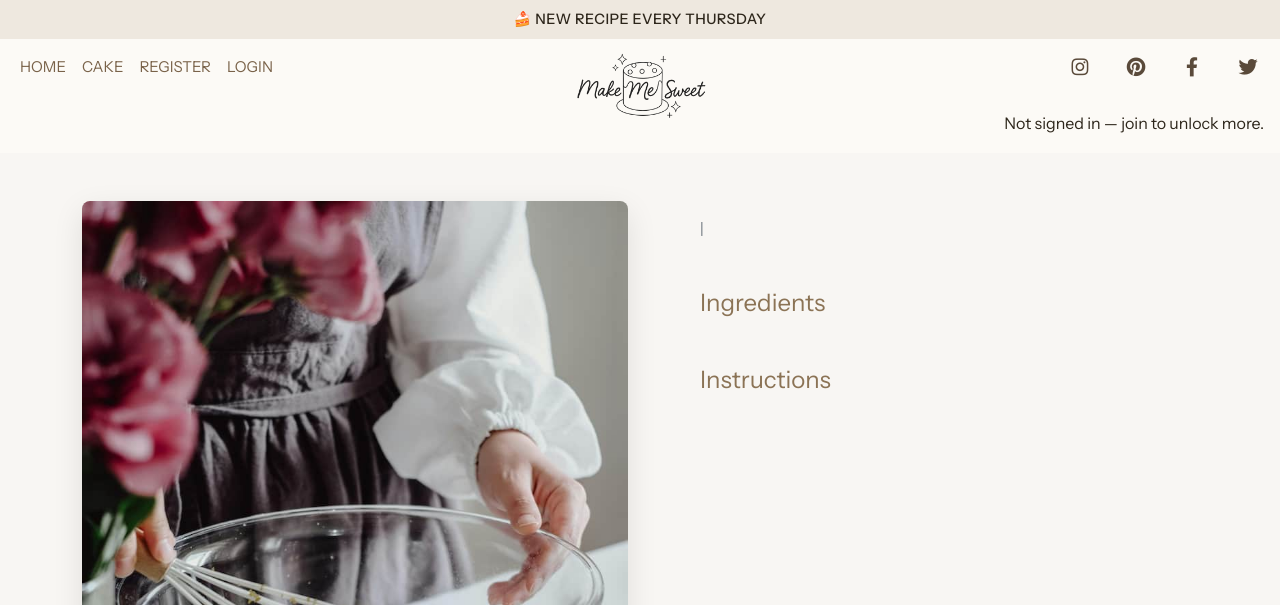
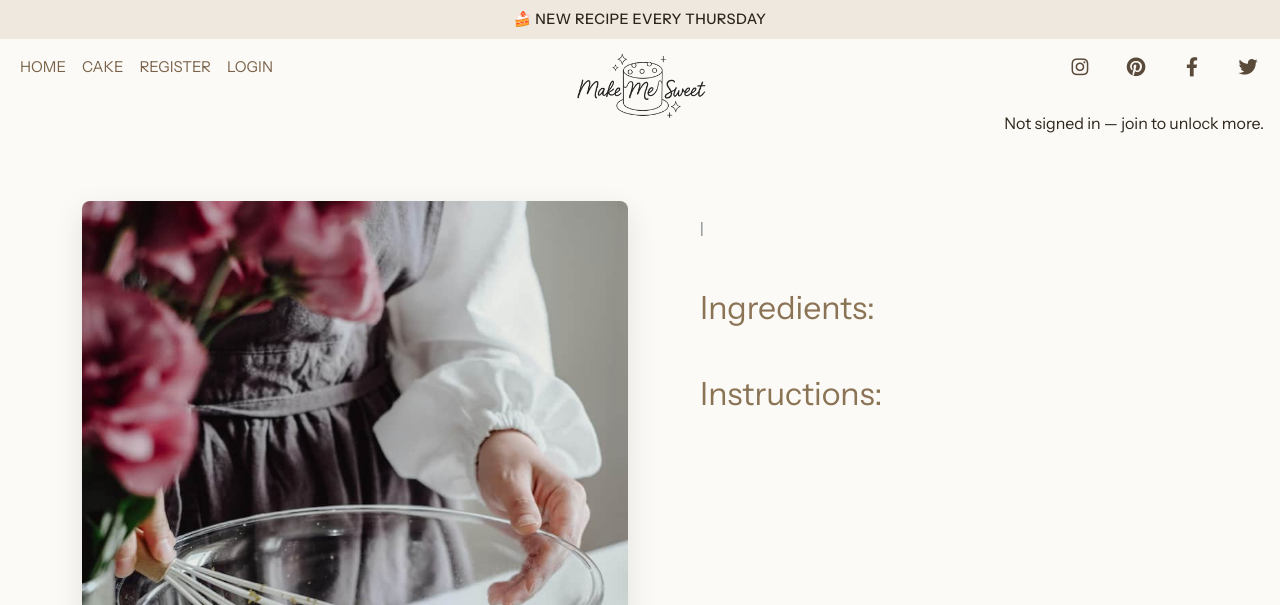
Before and after one commit to xAlex-an/make-me-sweet, a Django app: template recipes/templates/recipes/recipes_detail.html in a window 1280 px wide. Shown: the top 605 px of the page. Run offline with Django 4.2, Linux system fonts and the light colour scheme; the template is opened without the code that fills it, so the values that code supplies are empty; some libraries are stand-ins or nearby versions.

Commit message:
Refactor recipe detail page

```diff
--- a/recipes/templates/recipes/recipes_detail.html
+++ b/recipes/templates/recipes/recipes_detail.html
@@ -3,7 +3,7 @@
 {% load static %}
 {% load crispy_forms_tags %}
 
-<div class="container-fluid" style="background-color: #f8f6f3; min-height: 100vh;">
+<div class="container-fluid" style="min-height: 100vh;">
     <div class="container py-5">
         <div class="row">
 
@@ -40,7 +40,7 @@
 
                     <!-- Ingredients Section -->
                     <div class="mb-5">
-                        <h3 class="h4 fw-light mb-4" style="color: #8B7355;">Ingredients</h3>
+                        <h3 class="h2 fw-light mb-4" style="color: #8B7355;">Ingredients:</h3>
                         <div class="text-secondary" style="line-height: 1.8;">
                             {{ recipe.ingredients|safe }}
                         </div>
@@ -48,7 +48,7 @@
 
                     <!-- Instructions Section -->
                     <div class="mb-5">
-                        <h3 class="h4 fw-light mb-4" style="color: #8B7355;">Instructions</h3>
+                        <h3 class="h2 fw-light mb-4" style="color: #8B7355;">Instructions:</h3>
                         <div class="text-secondary" style="line-height: 1.8;">
                             {{ recipe.instructions|safe }}
                         </div>
```
